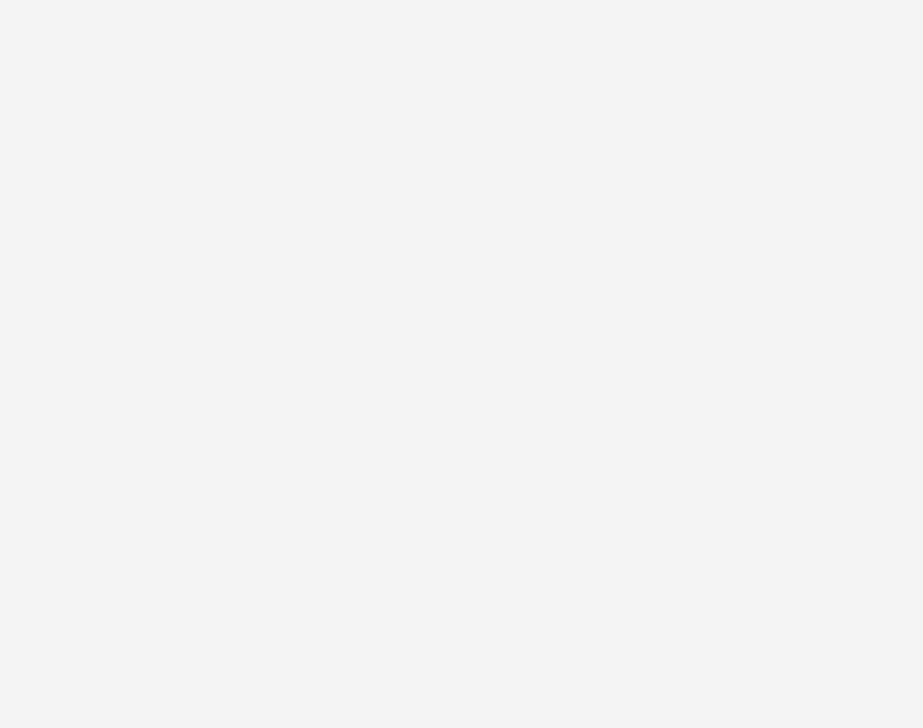
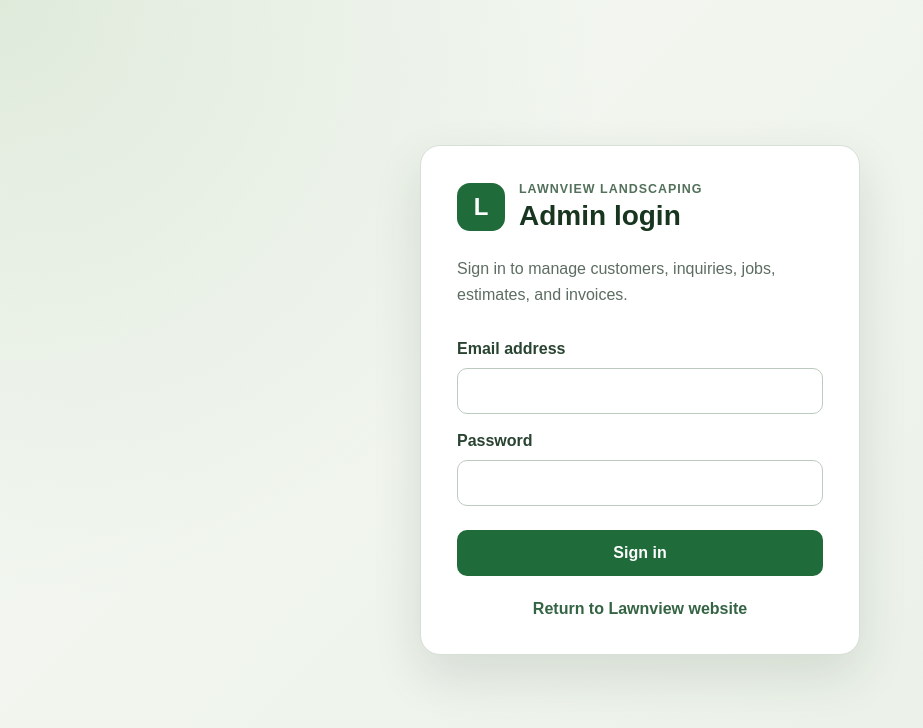
Before and after one commit to johnnyg558755-pixel/lawnview-landscaping, a React (Vite) app: page /admin/login in a window 1280 px wide. Before the commit this address had no page. Shown: the top 728 px of the page, without its empty margins (0-923 px from the left). Built offline with nearby package versions, Linux system fonts and the light colour scheme; no server answers.

Commit message:
Add secure admin authentication

```diff
--- a/src/App.jsx
+++ b/src/App.jsx
@@ -22,6 +22,9 @@ import AdminEstimatesPage from "./admin/pages/AdminEstimatesPage";
 import AdminJobsPage from "./admin/pages/AdminJobsPage";
 import AdminSchedulePage from "./admin/pages/AdminSchedulePage";
 import AdminInvoicesPage from "./admin/pages/AdminInvoicesPage";
+import AdminLoginPage from "./admin/pages/AdminLoginPage";
+import { AuthProvider } from "./auth/AuthContext";
+import ProtectedRoute from "./auth/ProtectedRoute";
 
 function HomePage() {
   return (
@@ -102,6 +105,7 @@ function App() {
   }, [location.pathname]);
 
     return (
+    <AuthProvider>
       <Routes>
         <Route path="/" element={<HomePage />} />
         <Route path="/gallery" element={<GalleryPage />} />
@@ -109,20 +113,49 @@ function App() {
         <Route path="/contact" element={<ContactPage />} />
         <Route path="/estimate" element={<EstimatePage />} />
         <Route path="/services" element={<ServicesPage />} />
-      <Route path="/service-area" element={<ServiceAreaPage />} />
-      <Route path="/admin" element={<AdminLayout />}>
+        <Route
+          path="/service-area"
+          element={<ServiceAreaPage />}
+        />
+
+        <Route
+          path="/admin/login"
+          element={<AdminLoginPage />}
+        />
+
+        <Route
+          path="/admin"
+          element={
+            <ProtectedRoute>
+              <AdminLayout />
+            </ProtectedRoute>
+          }
+        >
           <Route index element={<AdminDashboardPage />} />
-      </Route>
-      <Route path="/admin" element={<AdminLayout />}>
-        <Route index element={<AdminDashboardPage />} />
-        <Route path="inquiries" element={<AdminInquiriesPage />} />
-        <Route path="customers" element={<AdminCustomersPage />} />
-        <Route path="estimates" element={<AdminEstimatesPage />} />
+          <Route
+            path="inquiries"
+            element={<AdminInquiriesPage />}
+          />
+          <Route
+            path="customers"
+            element={<AdminCustomersPage />}
+          />
+          <Route
+            path="estimates"
+            element={<AdminEstimatesPage />}
+          />
           <Route path="jobs" element={<AdminJobsPage />} />
-        <Route path="schedule" element={<AdminSchedulePage />} />
-        <Route path="invoices" element={<AdminInvoicesPage />} />
+          <Route
+            path="schedule"
+            element={<AdminSchedulePage />}
+          />
+          <Route
+            path="invoices"
+            element={<AdminInvoicesPage />}
+          />
         </Route>
       </Routes>
+    </AuthProvider>
   );
 }
 
--- a/src/admin/AdminLayout.css
+++ b/src/admin/AdminLayout.css
@@ -1830,3 +1830,39 @@
     min-height: 50px;
   }
 }
+
+.admin-signout-button {
+  display: flex;
+  align-items: center;
+  width: 100%;
+  min-height: 46px;
+  padding: 0 14px;
+  border: 0;
+  border-radius: 10px;
+  background: transparent;
+  color: rgba(255, 255, 255, 0.75);
+  font: inherit;
+  font-size: 0.95rem;
+  font-weight: 600;
+  text-align: left;
+  cursor: pointer;
+  transition:
+    background 160ms ease,
+    color 160ms ease;
+}
+
+.admin-signout-button:hover {
+  background: rgba(255, 255, 255, 0.09);
+  color: white;
+}
+
+.admin-signout-button:disabled {
+  cursor: wait;
+  opacity: 0.65;
+}
+
+@media (max-width: 900px) {
+  .admin-sidebar .admin-sidebar-footer {
+    display: block;
+  }
+}
--- /dev/null
+++ b/src/admin/AdminLoginPage.css
@@ -0,0 +1,128 @@
+.admin-login-page {
+  min-height: 100vh;
+  display: grid;
+  place-items: center;
+  padding: 24px;
+  background:
+    radial-gradient(circle at top left, #dfeadb 0, transparent 40%),
+    linear-gradient(135deg, #f5f8f3, #e9f0e6);
+}
+
+.admin-login-card {
+  width: min(100%, 440px);
+  padding: 36px;
+  border: 1px solid #d7e0d4;
+  border-radius: 20px;
+  background: #fff;
+  box-shadow: 0 20px 50px rgba(22, 53, 31, 0.12);
+}
+
+.admin-login-brand {
+  display: flex;
+  align-items: center;
+  gap: 14px;
+}
+
+.admin-login-mark {
+  width: 48px;
+  height: 48px;
+  display: grid;
+  place-items: center;
+  border-radius: 13px;
+  background: #1f6b3a;
+  color: #fff;
+  font-size: 1.5rem;
+  font-weight: 800;
+}
+
+.admin-login-eyebrow {
+  margin: 0 0 4px;
+  color: #52705a;
+  font-size: 0.78rem;
+  font-weight: 700;
+  letter-spacing: 0.08em;
+  text-transform: uppercase;
+}
+
+.admin-login-card h1 {
+  margin: 0;
+  color: #17351f;
+  font-size: 1.75rem;
+}
+
+.admin-login-intro {
+  margin: 24px 0;
+  color: #5d6d61;
+  line-height: 1.6;
+}
+
+.admin-login-form {
+  display: grid;
+  gap: 10px;
+}
+
+.admin-login-form label {
+  margin-top: 8px;
+  color: #294431;
+  font-weight: 700;
+}
+
+.admin-login-form input {
+  width: 100%;
+  padding: 13px 14px;
+  border: 1px solid #bdcbbf;
+  border-radius: 10px;
+  background: #fff;
+  color: #17251b;
+  font: inherit;
+  box-sizing: border-box;
+}
+
+.admin-login-form input:focus {
+  outline: 3px solid rgba(38, 126, 68, 0.18);
+  border-color: #267e44;
+}
+
+.admin-login-form button {
+  margin-top: 14px;
+  padding: 14px;
+  border: 0;
+  border-radius: 10px;
+  background: #1f6b3a;
+  color: #fff;
+  font: inherit;
+  font-weight: 800;
+  cursor: pointer;
+}
+
+.admin-login-form button:hover {
+  background: #18572f;
+}
+
+.admin-login-form button:disabled {
+  cursor: wait;
+  opacity: 0.7;
+}
+
+.admin-login-error {
+  margin: 8px 0 0;
+  padding: 11px 12px;
+  border-radius: 8px;
+  background: #fff0f0;
+  color: #a12626;
+}
+
+.admin-login-home {
+  display: block;
+  margin-top: 24px;
+  color: #356444;
+  text-align: center;
+  font-weight: 700;
+  text-decoration: none;
+}
+
+@media (max-width: 520px) {
+  .admin-login-card {
+    padding: 26px 20px;
+  }
+}
--- /dev/null
+++ b/src/admin/pages/AdminLoginPage.jsx
@@ -0,0 +1,96 @@
+import { useState } from "react";
+import { Navigate, useLocation } from "react-router-dom";
+import { supabase } from "../../lib/supabase";
+import { useAuth } from "../../auth/AuthContext";
+import "../AdminLoginPage.css";
+
+function AdminLoginPage() {
+  const { session, loading } = useAuth();
+  const location = useLocation();
+  const [email, setEmail] = useState("");
+  const [password, setPassword] = useState("");
+  const [errorMessage, setErrorMessage] = useState("");
+  const [submitting, setSubmitting] = useState(false);
+
+  const destination = location.state?.from?.pathname || "/admin";
+
+  if (!loading && session) {
+    return <Navigate to={destination} replace />;
+  }
+
+  async function handleSubmit(event) {
+    event.preventDefault();
+    setErrorMessage("");
+    setSubmitting(true);
+
+    const { error } = await supabase.auth.signInWithPassword({
+      email: email.trim(),
+      password,
+    });
+
+    if (error) {
+      setErrorMessage("The email or password is incorrect.");
+      setSubmitting(false);
+    }
+  }
+
+  return (
+    <main className="admin-login-page">
+      <section className="admin-login-card">
+        <div className="admin-login-brand">
+          <span className="admin-login-mark">L</span>
+
+          <div>
+            <p className="admin-login-eyebrow">
+              Lawnview Landscaping
+            </p>
+            <h1>Admin login</h1>
+          </div>
+        </div>
+
+        <p className="admin-login-intro">
+          Sign in to manage customers, inquiries, jobs,
+          estimates, and invoices.
+        </p>
+
+        <form className="admin-login-form" onSubmit={handleSubmit}>
+          <label htmlFor="admin-email">Email address</label>
+          <input
+            id="admin-email"
+            type="email"
+            autoComplete="email"
+            value={email}
+            onChange={(event) => setEmail(event.target.value)}
+            required
+          />
+
+          <label htmlFor="admin-password">Password</label>
+          <input
+            id="admin-password"
+            type="password"
+            autoComplete="current-password"
+            value={password}
+            onChange={(event) => setPassword(event.target.value)}
+            required
+          />
+
+          {errorMessage && (
+            <p className="admin-login-error" role="alert">
+              {errorMessage}
+            </p>
+          )}
+
+          <button type="submit" disabled={submitting}>
+            {submitting ? "Signing in…" : "Sign in"}
+          </button>
+        </form>
+
+        <a className="admin-login-home" href="/">
+          Return to Lawnview website
+        </a>
+      </section>
+    </main>
+  );
+}
+
+export default AdminLoginPage;
--- /dev/null
+++ b/src/auth/AuthContext.jsx
@@ -0,0 +1,66 @@
+import {
+  createContext,
+  useContext,
+  useEffect,
+  useState,
+} from "react";
+import { supabase } from "../lib/supabase";
+
+const AuthContext = createContext(null);
+
+export function AuthProvider({ children }) {
+  const [session, setSession] = useState(null);
+  const [loading, setLoading] = useState(true);
+
+  useEffect(() => {
+    let isMounted = true;
+
+    supabase.auth.getSession().then(({ data, error }) => {
+      if (!isMounted) return;
+
+      if (error) {
+        console.error("Unable to restore admin session:", error);
+      }
+
+      setSession(data.session ?? null);
+      setLoading(false);
+    });
+
+    const {
+      data: { subscription },
+    } = supabase.auth.onAuthStateChange((_event, nextSession) => {
+      setSession(nextSession);
+      setLoading(false);
+    });
+
+    return () => {
+      isMounted = false;
+      subscription.unsubscribe();
+    };
+  }, []);
+
+  const signOut = () => supabase.auth.signOut();
+
+  return (
+    <AuthContext.Provider
+      value={{
+        session,
+        user: session?.user ?? null,
+        loading,
+        signOut,
+      }}
+    >
+      {children}
+    </AuthContext.Provider>
+  );
+}
+
+export function useAuth() {
+  const context = useContext(AuthContext);
+
+  if (!context) {
+    throw new Error("useAuth must be used inside AuthProvider");
+  }
+
+  return context;
+}
--- /dev/null
+++ b/src/auth/ProtectedRoute.jsx
@@ -0,0 +1,38 @@
+import { Navigate, useLocation } from "react-router-dom";
+import { useAuth } from "./AuthContext";
+
+function ProtectedRoute({ children }) {
+  const { session, loading } = useAuth();
+  const location = useLocation();
+
+  if (loading) {
+    return (
+      <main
+        style={{
+          minHeight: "100vh",
+          display: "grid",
+          placeItems: "center",
+          background: "#f4f7f2",
+          color: "#17351f",
+          fontFamily: "inherit",
+        }}
+      >
+        <p>Loading Lawnview Admin…</p>
+      </main>
+    );
+  }
+
+  if (!session) {
+    return (
+      <Navigate
+        to="/admin/login"
+        replace
+        state={{ from: location }}
+      />
+    );
+  }
+
+  return children;
+}
+
+export default ProtectedRoute;
```
Also changed, not shown: src/admin/AdminLayout.jsx (+28 -0 lines). Lines whose indentation alone changed are shown as unchanged.
